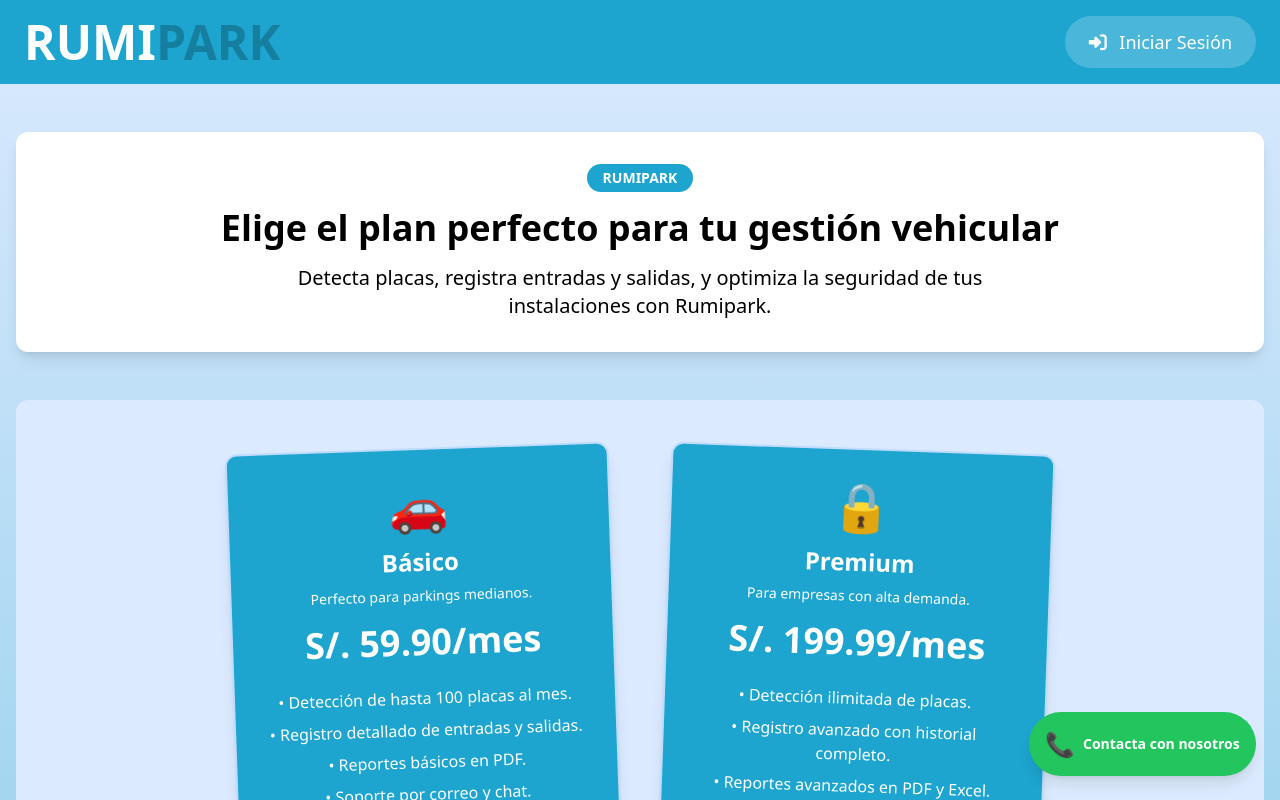
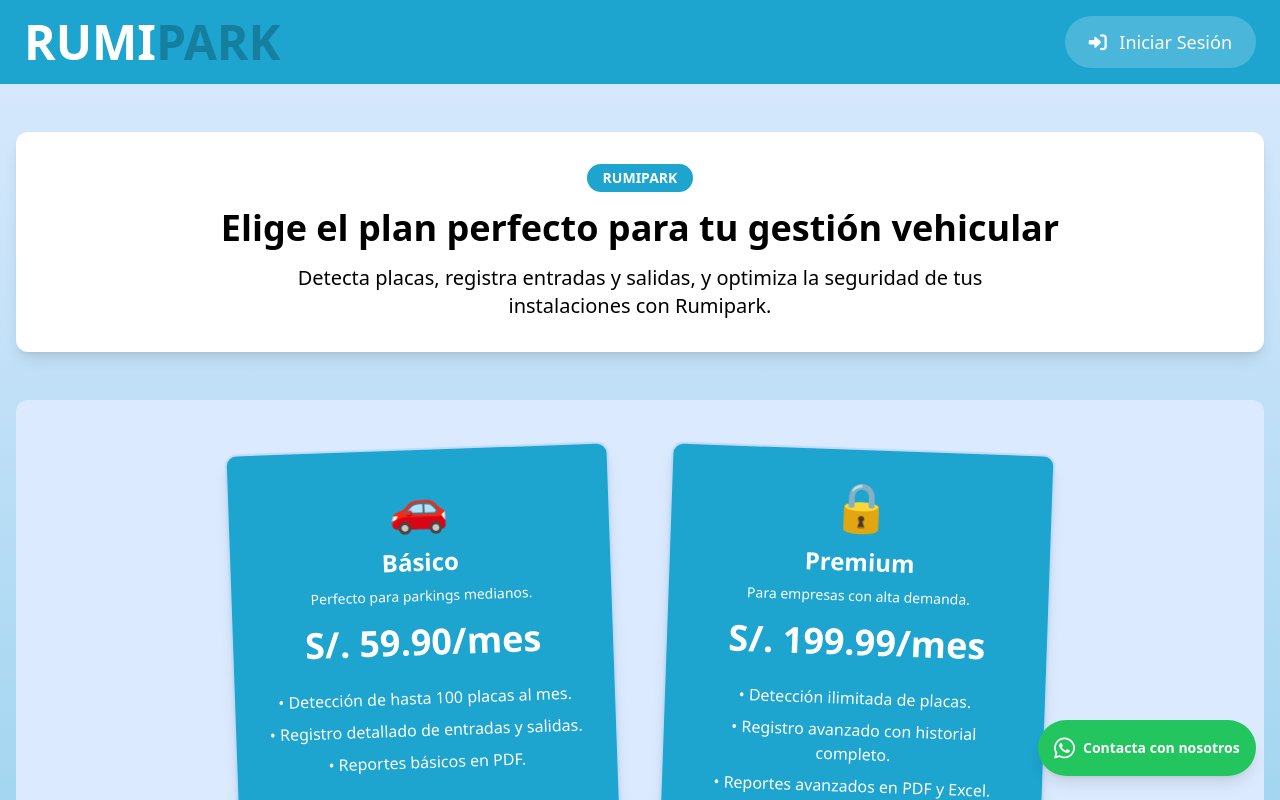
Before and after one commit to Plaquitas19/rumipark, a React (Create React App) app: page / in a window 1280 px wide. Shown: the top 800 px of the page. Built offline with nearby package versions, Linux system fonts and the light colour scheme.

Commit message:
Update PricingPlans.jsx

```diff
--- a/src/client/PricingPlans.jsx
+++ b/src/client/PricingPlans.jsx
@@ -1,6 +1,14 @@
 import React, { useState } from "react";
 import Header from "./Header";
 import { useNavigate } from "react-router-dom";
+
+// Importamos Font Awesome para usar el ícono de WhatsApp
+const FontAwesomeCDN = () => (
+  <link
+    rel="stylesheet"
+    href="https://cdnjs.cloudflare.com/ajax/libs/font-awesome/6.0.0-beta3/css/all.min.css"
+  />
+);
 
 const PlanCard = ({ title, price, description, features, icon, rotate }) => (
   <div
@@ -37,7 +45,6 @@ const plans = [
       "Detección de hasta 100 placas al mes.",
       "Registro detallado de entradas y salidas.",
       "Reportes básicos en PDF.",
-      "Soporte por correo y chat.",
     ],
     icon: "🚗",
     rotate: "-rotate-2",
@@ -126,6 +133,7 @@ const PricingPlans = () => {
 
   return (
     <div className="bg-gradient-to-b from-blue-100 to-[#1da4cf] min-h-screen">
+      <FontAwesomeCDN />
       <Header />
       <div className="container mx-auto pt-12 px-4">
         {/* Encabezado */}
@@ -205,7 +213,7 @@ const PricingPlans = () => {
             instalaciones con nuestra tecnología avanzada.
           </p>
           <a
-            href="https://wa.me/1234567890?text=Hola,%20quiero%20información%20sobre%20los%20planes%20de%20Rumipark"
+            href="https://wa.me/978682722?text=Hola,%20quiero%20información%20sobre%20los%20planes%20de%20Rumipark"
             target="_blank"
             rel="noopener noreferrer"
             className="bg-gradient-to-r from-[#1da4cf] to-blue-600 text-white py-3 px-8 rounded-lg hover:from-blue-600 hover:to-[#1da4cf] transition-colors duration-300 text-lg font-semibold"
@@ -217,12 +225,12 @@ const PricingPlans = () => {
 
       {/* Ícono de WhatsApp flotante */}
       <a
-        href="https://wa.me/1234567890?text=Hola,%20quiero%20información%20sobre%20los%20planes%20de%20Rumipark"
+        href="https://wa.me/978682722?text=Hola,%20quiero%20información%20sobre%20los%20planes%20de%20Rumipark"
         target="_blank"
         rel="noopener noreferrer"
         className="fixed bottom-6 right-6 bg-green-500 text-white p-4 rounded-full shadow-lg hover:bg-green-600 transition-colors duration-300 flex items-center animate-pulse"
       >
-        <span className="text-2xl mr-2">📞</span>
+        <i className="fa-brands fa-whatsapp text-2xl mr-2"></i>
         <span className="text-sm font-semibold">Contacta con nosotros</span>
       </a>
 
```
